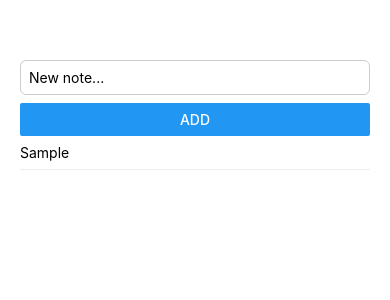
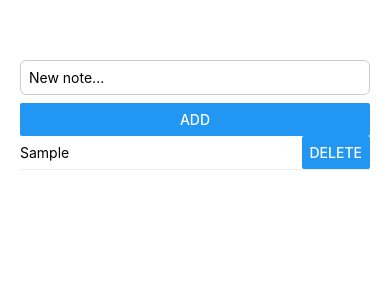
Before and after one commit to mjHarakka/react-transcribe, a React Native app: screen / in a window 390 px wide. Both pictures are taken after typing "Sample" into the empty fields and a click on the button "ADD". Shown: the top 300 px of the page. Built offline with nearby package versions, Linux system fonts and the light colour scheme.

Commit message:
feat: delete notes

```diff
--- a/App.js
+++ b/App.js
@@ -9,24 +9,18 @@ import {
   FlatList,
 } from 'react-native'
 
-function useNotes() {
+export default function App() {
   const [notes, setNotes] = useState([])
-
-  function addNote(text) {
-    setNotes((prev) => [...prev, { id: Date.now(), text }])
-  }
-
-  return { notes, addNote }
-}
-
-export default function App() {
-  const { notes, addNote } = useNotes()
   const [input, setInput] = useState('')
 
   function handleAdd() {
     if (!input.trim()) return
-    addNote(input.trim())
+    setNotes((prev) => [...prev, { id: Date.now(), text: input.trim() }])
     setInput('')
+  }
+
+  function handleDelete(id) {
+    setNotes((prev) => prev.filter((note) => note.id !== id))
   }
 
   return (
@@ -41,7 +35,12 @@ export default function App() {
       <FlatList
         data={notes}
         keyExtractor={(item) => String(item.id)}
-        renderItem={({ item }) => <Text style={styles.note}>{item.text}</Text>}
+        renderItem={({ item }) => (
+          <View style={styles.noteRow}>
+            <Text style={styles.note}>{item.text}</Text>
+            <Button title='Delete' onPress={() => handleDelete(item.id)} />
+          </View>
+        )}
       />
       <StatusBar style='auto' />
     </View>
@@ -62,9 +61,15 @@ const styles = StyleSheet.create({
     padding: 8,
     marginBottom: 8,
   },
-  note: {
-    paddingVertical: 8,
+  noteRow: {
+    flexDirection: 'row',
+    alignItems: 'center',
+    justifyContent: 'space-between',
     borderBottomWidth: 1,
     borderBottomColor: '#eee',
   },
+  note: {
+    flex: 1,
+    paddingVertical: 8,
+  },
 })
```
